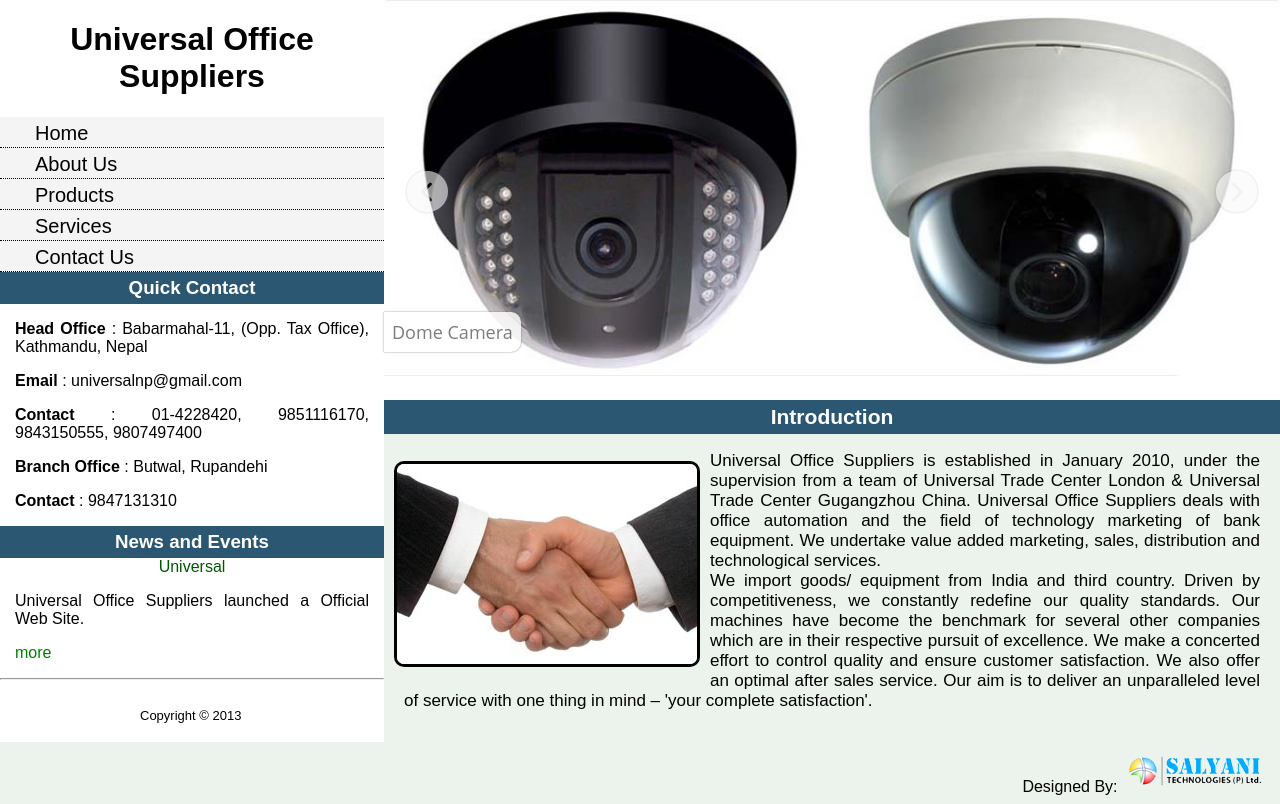
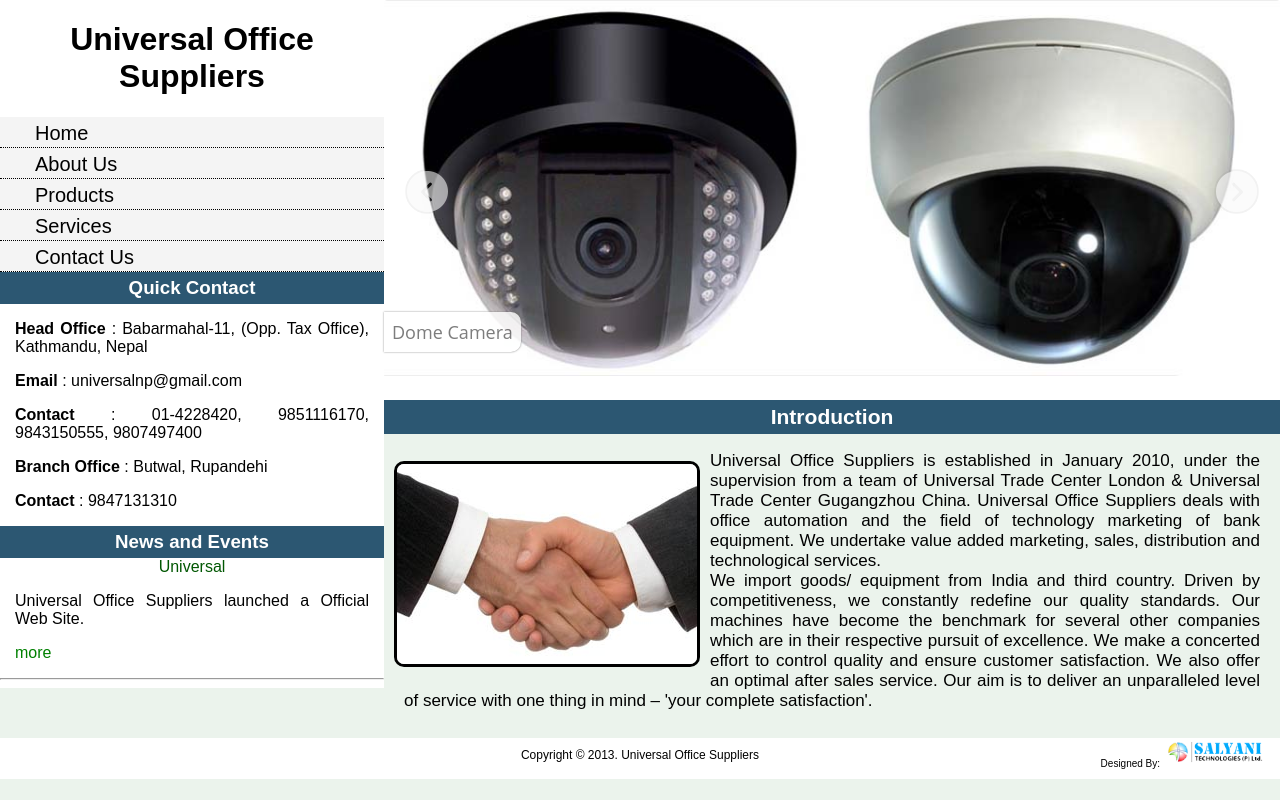
Before and after one commit to infotechnab/universal-web, a CodeIgniter app: page /universal-web/ in a window 1280 px wide. Run offline with CodeIgniter, Linux system fonts and the light colour scheme; some libraries are stand-ins or nearby versions.

Commit message:
Footer CSS changed
Footer css and div changed

```diff
--- a/application/views/templates/left.php
+++ b/application/views/templates/left.php
@@ -119,9 +119,7 @@ else
          <p class="n-body"> <?php echo anchor('view/events/'.$aid,'more','style="color:green;"'); ?> </p> <hr/> <?php } ?>
         </div>
 
-        <label id="copyright">&nbsp; </label> <br/>
-            <label id="copyright">  Copyright &copy;  2013 </label> <br/>
-            <label> &nbsp;</label>
+
 
 
     </div>
--- a/application/views/templates/right.php
+++ b/application/views/templates/right.php
@@ -37,6 +37,15 @@
 <!--//======full div close=========//-->
 </div>
 <div class="clear" > </div>
-<div class="credit"> Designed By: <img src="<?php echo base_url(); ?>content/images/salyaniTech.png" alt="salyani logo"  /> </div>
+<div id="footer">
+
+
+            <div  id="copyright">  Copyright &copy;  2013. Universal Office Suppliers  </div>
+
+        <div class="credit"> Designed By:
+            <img src="<?php echo base_url(); ?>content/images/salyaniTech.png" alt="salyani logo"  />
+        </div>
+            <div class="clear" > </div>
+</div>
 </body>
 </html>
--- a/content/styles/me.css
+++ b/content/styles/me.css
@@ -191,17 +191,7 @@ a
     background-color: #EBF3EC;
 
 }
-.para{
-    font-size: 17px;
-    padding: 0 20px 0 20px;
 
-}
-
-#copyright{
-    margin:25px auto 100px 140px;
-    font-size: 13px;
-
-}
 .content img
 {
     margin: 10px;
@@ -211,11 +201,43 @@ a
     max-height: 300px;
     max-width: 550px;
 }
+.para{
+    font-size: 17px;
+    padding: 0 20px 0 20px;
+
+}
+
+
+
+#copyright{
+
+    font-size: 12px;
+    text-align: center;
+    max-width: 300px;
+    margin: 0 auto 0 auto;
+   // padding-top: 20px;
+
+}
 .credit{
     float: right;
-    padding: 8px;
+     margin-top: -25px;
+      font-size: 10px;
+}
 
+.credit img{
+    margin: 0;
+    padding: 0;
+    height: 30px;
 }
 .clear{
     clear: both;
 }
+
+#footer
+{
+    margin-top: 10px;
+    font-size: 10px;
+    padding: 10px;
+    background-color: #fff;
+
+}
```
Also changed, not shown: uploads/manpower1.png (added).
